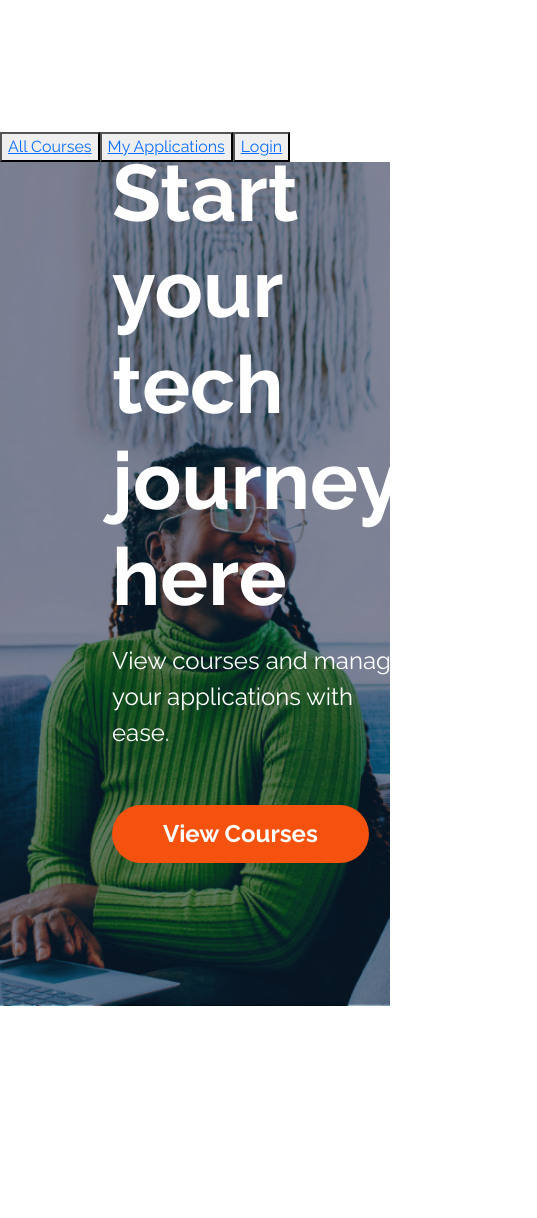
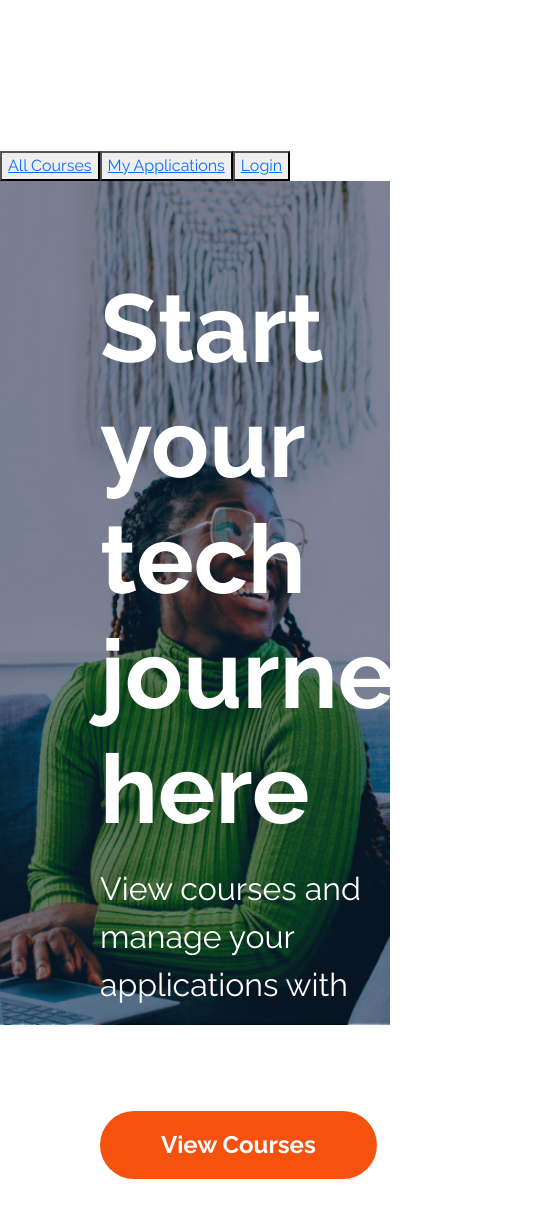
Before and after one commit to irriz-jayy/Moringa-student-application-portal, a React (Create React App) app in the folder client/: page / in a window 390 px wide. Shown: the top 1218 px of the page, 537 px wide, since content can reach past the window. Before the commit the page ends 1006 px from the top, so only its background shows below. Built offline with nearby package versions, Linux system fonts and the light colour scheme; no server answers.

Commit message:
edited LandingPage responsiveness

```diff
--- a/client/src/App.css
+++ b/client/src/App.css
@@ -6,5 +6,5 @@ body{
 
 .container {
   margin-inline: 100px;
-  padding: opx;
+  padding: 0px;
 }
--- a/client/src/containers/LandingPage.css
+++ b/client/src/containers/LandingPage.css
@@ -11,21 +11,21 @@
     .landing-text {
         max-height: auto;
         padding-right: 50px;
-        top: 15vh;
+        top: 30vh;
     }
 
     h1 {
-        font-size: 5rem;
+        font-size: 6rem;
     }
 
     p {
-        font-size: 1.5rem;
+        font-size: 2rem;
         padding-right: 30px;
     }
 
     .button {
-        padding-block: 10px;
-        padding-inline: 50px;
+        padding-block: 15px;
+        padding-inline: 60px;
         font-size: x-large;
     }
 
@@ -36,7 +36,7 @@
     .landing-text {
         max-height: 200vh;
         padding-right: 50px;
-        top: 20vh;
+        top: 25vh;
     }
 
     h1 {
@@ -75,12 +75,12 @@ h1 {
 .button {
     margin-block: 54px;
     background-color: #f5510f;
-    color: white;
+    color: #ffffff;
     border-radius: 50px;
     font-weight: 700;
 }
 
-.button:hover{
-    background-color: rgb(255, 51, 0);
+.button:hover {
+    background-color: #f5350f;
     color: white;
 }
```
